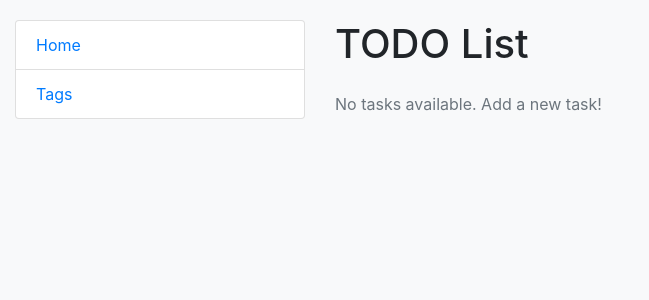
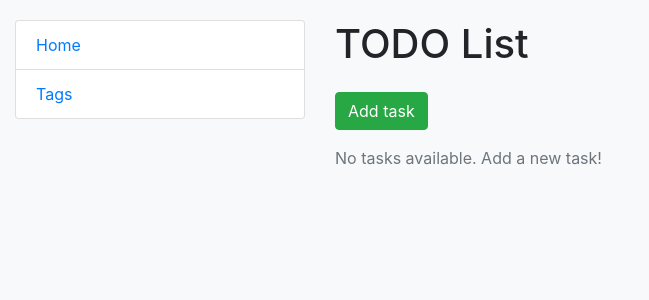
Before and after one commit to sumseer/django-practice-todo, a Django app: page / in a window 1280 px wide. Shown: the top 300 px of the page, without its empty margins (0-649 px from the left). Run offline with Django 5.2, Linux system fonts and the light colour scheme; data that the repository does not hold is empty.

Commit message:
Update add task button

```diff
--- a/templates/todo/index.html
+++ b/templates/todo/index.html
@@ -6,6 +6,8 @@
 
 {% block content %}
 <h1 class="mb-4">TODO List</h1>
+
+<a href="{% url 'todo:task-create' %}" class="btn btn-success mb-3">Add task</a>
 
 {% if tasks %}
   <ul class="list-group">
@@ -21,7 +23,7 @@
         </div>
         <div>
           <span class="badge {% if task.is_done %}badge-success{% else %}badge-danger{% endif %}">
-            <td>{% if task.is_done %}Done{% else %}Not Done{% endif %}</td>
+            <td>{% if task.is_done %}Done{% else %}Not Done{% endif %}
           </span>
           <a href="{% url 'todo:task-update' task.id %}" class="btn btn-sm btn-primary ml-2">Update</a>
           <a href="{% url 'todo:task-delete' task.id %}" class="btn btn-sm btn-danger ml-2">Delete</a>
```
